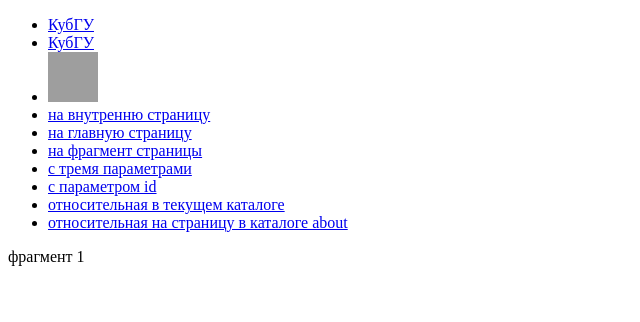
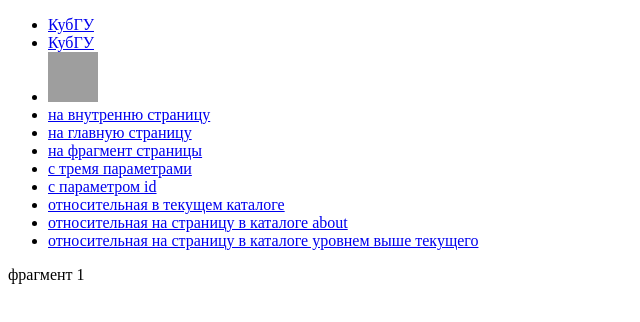
Before and after one commit to dolininak/web1, a plain HTML site: page index.html in a window 1280 px wide. Shown: the whole page, without its empty margins (0-640 px from the left). Drawn offline with Linux system fonts and the light colour scheme; grey boxes are pictures that could not be loaded.

Commit message:
Add files via upload

```diff
--- a/index.html
+++ b/index.html
@@ -16,7 +16,7 @@
         <li><a href="index.html?id=p1"> с параметром id</a> </li>
         <li><a href="index.html"> относительная в текущем каталоге</a> </li>
         <li><a href="about/ppz.html"> относительная на страницу в  каталоге about</a> </li>
-
+        <li><a href="./about"> относительная на страницу в  каталоге уровнем выше текущего</a> </li>
 
 
     </ul>
```
